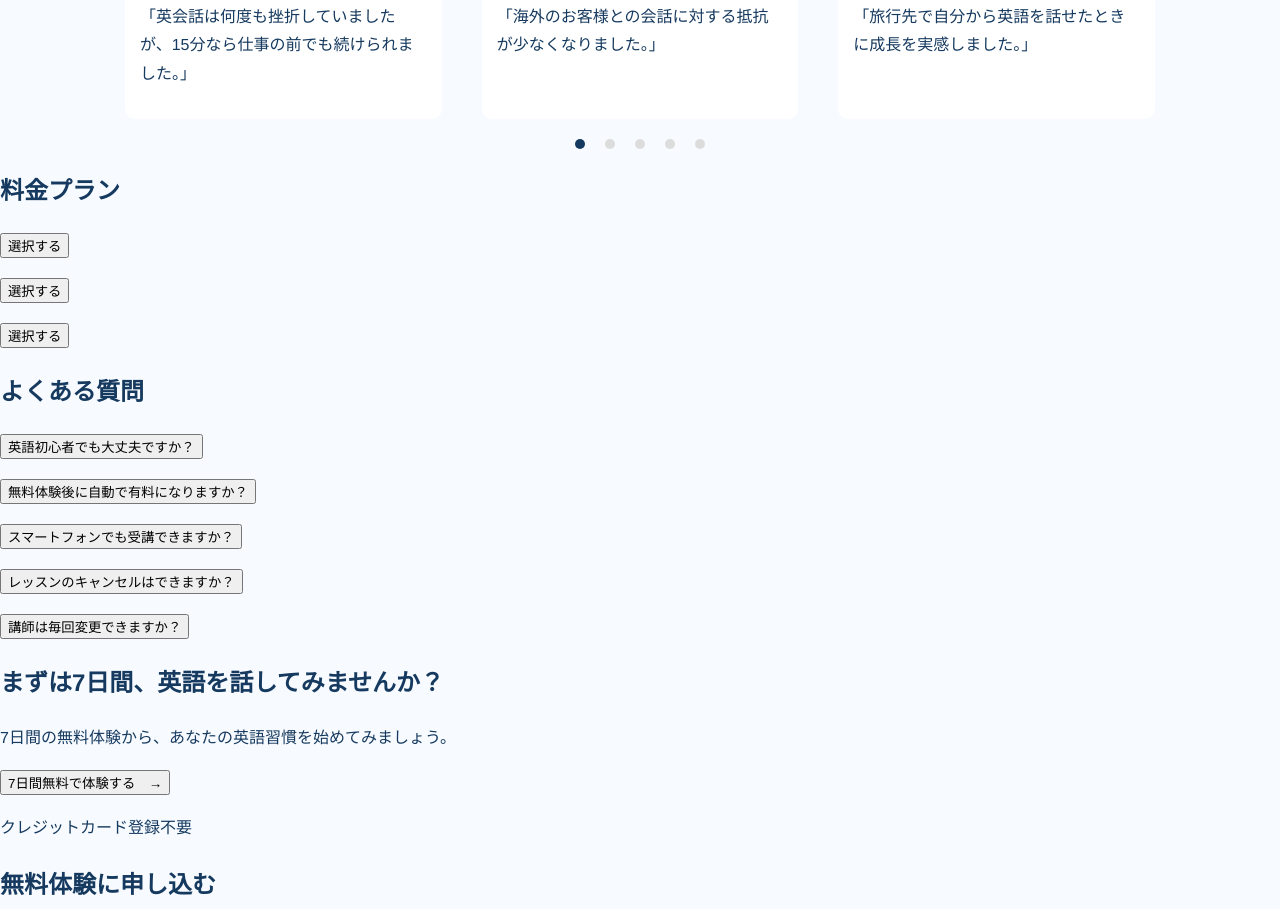
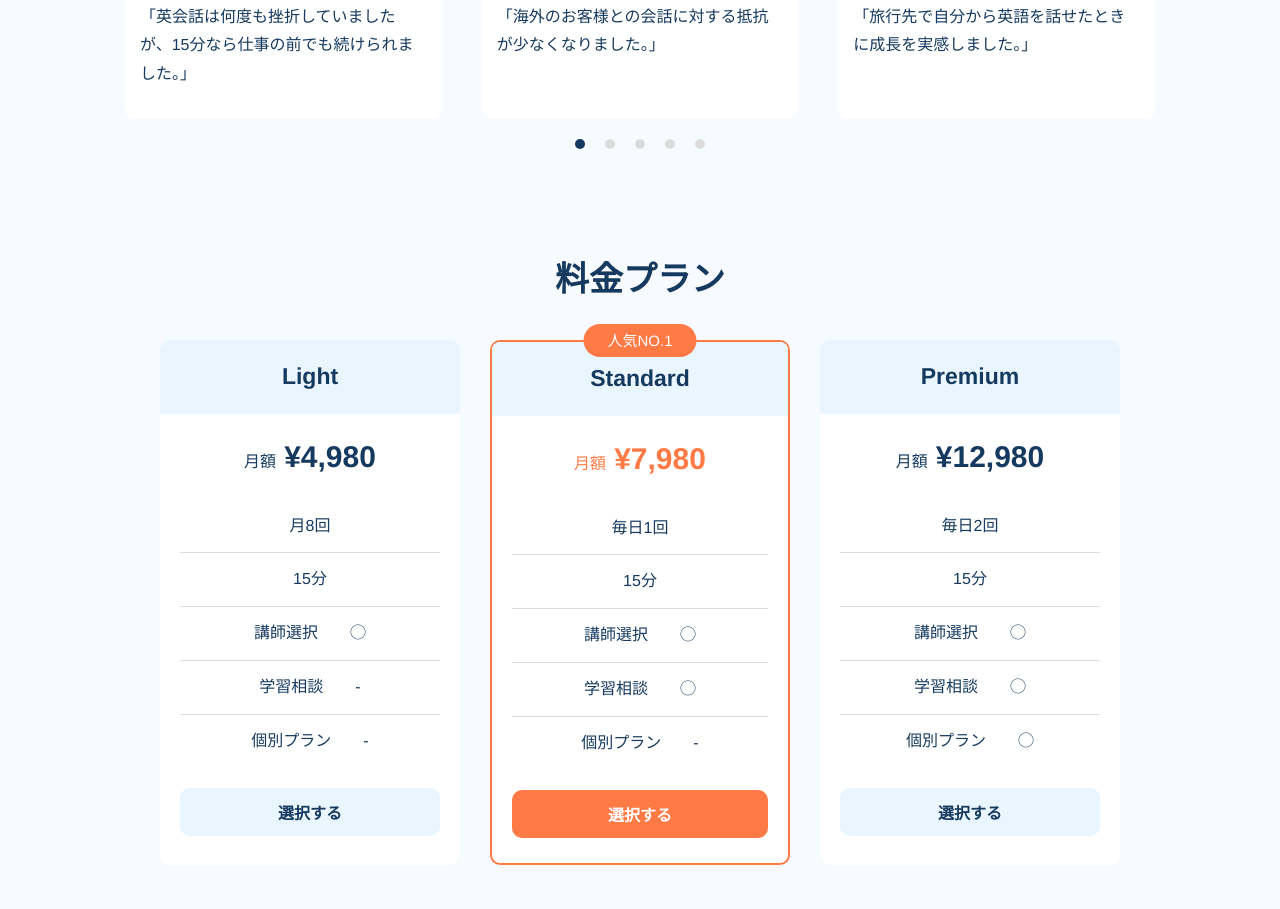
Before and after one commit to yu-rn-07/speakbloom, a plain HTML site: page index.html in a window 1280 px wide. Shown: the part 3821-4730 px from the top of the page. Drawn offline with Linux system fonts and the light colour scheme.

Commit message:
料金プラン部分のCSS・レスポンシブデザインを実装

```diff
--- a/css/style.css
+++ b/css/style.css
@@ -593,6 +593,107 @@ nav a {
   display: none;
 }
 
+/* 料金プラン */
+.pricing {
+  padding: 100px 0;
+}
+.pricing-inner {
+  width: calc(100% - 140px);
+  max-width: 1200px;
+  margin: 0 auto;
+}
+.pricing h2 {
+  text-align: center;
+  font-size: 34px;
+  margin: 0 0 30px;
+}
+.pricing-card {
+  display: grid;
+  grid-template-columns: repeat(3, 1fr);
+  gap: 30px;
+  max-width: 960px;
+  margin: 0 auto;
+}
+.pricing-card .card {
+  background-color: var(--color-white);
+  border-radius: 10px;
+  padding: 0;
+  overflow: hidden;
+}
+.popular-wrapper {
+  position: relative;
+  height: 100%;
+}
+.popular-wrapper .card {
+  height: 100%;
+}
+.popular-label {
+  position: absolute;
+  top: -16px;
+  left: 50%;
+  transform: translateX(-50%);
+  background-color: var(--color-accent);
+  color: var(--color-white);
+  border-radius: 9999px;
+  padding: 3px 24px;
+  font-size: 15px;
+  white-space: nowrap;
+  z-index: 1;
+}
+.pricing-card .popular {
+  border: 2px solid var(--color-accent);
+}
+.pricing-card .popular .plan-price {
+  color: var(--color-accent);
+}
+.plan-name {
+  background-color: var(--color-light-blue);
+  color: var(--color-main);
+  text-align: center;
+  margin: 0;
+  padding: 16px 0;
+  font-size: 23px;
+}
+.plan-price {
+  display: flex;
+  justify-content: center;
+  align-items: baseline;
+  gap: 8px;
+}
+.plan-price strong {
+  font-size: 30px;
+}
+.plan-details {
+  list-style: none;
+  padding: 0;
+  margin: 0 20px;
+}
+.plan-details li {
+  text-align: center;
+  padding: 12px 0;
+  border-bottom: 1px solid #dcdcdc;
+}
+.plan-details li:last-child {
+  border-bottom: none;
+}
+.plan-button {
+  display: block;
+  width: calc(100% - 40px);
+  margin: 20px auto 25px;
+  padding: 12px 0;
+  border: none;
+  border-radius: 10px;
+  background-color: var(--color-light-blue);
+  color: var(--color-main);
+  font-size: 16px;
+  font-weight: 700;
+  cursor: pointer;
+}
+.popular-wrapper .card .plan-button {
+  background-color: var(--color-accent);
+  color: var(--color-white);
+}
+
 @media (max-width: 768px) {
   /* ヘッダー */
   nav {
@@ -875,4 +976,22 @@ nav a {
     font-weight: 700;
     color: var(--color-main);
   }
+
+  /* 料金プラン */
+  .pricing {
+    padding: 40px 0;
+  }
+  .pricing-inner {
+    width: calc(100% - 40px);
+    max-width: none;
+    margin: 0 auto;
+  }
+  .pricing h2 {
+    font-size: 25px;
+  }
+  .pricing-card {
+    grid-template-columns: 1fr;
+    gap: 40px;
+    max-width: 400px;
+  }
 }
--- a/index.html
+++ b/index.html
@@ -434,19 +434,57 @@
       </section>
 
       <section class="pricing" id="pricing">
+        <div class="pricing-inner">
           <h2>料金プラン</h2>
           <div class="pricing-card">
             <div class="card">
-            <p></p>
-            <button>選択する</button>
+              <h3 class="plan-name">Light</h3>
+              <p class="plan-price">
+                <span>月額</span>
+                <strong>¥4,980</strong>
+              </p>
+              <ul class="plan-details">
+                <li>月8回</li>
+                <li>15分</li>
+                <li>講師選択　　◯</li>
+                <li>学習相談　　-</li>
+                <li>個別プラン　　-</li>
+              </ul>
+              <button type="button" class="plan-button">選択する</button>
+            </div>
+            <div class="popular-wrapper">
+              <span class="popular-label">人気NO.1</span>
+              <div class="card popular">
+                <h3 class="plan-name">Standard</h3>
+                <p class="plan-price">
+                  <span>月額</span>
+                  <strong>¥7,980</strong>
+                </p>
+                <ul class="plan-details">
+                  <li>毎日1回</li>
+                  <li>15分</li>
+                  <li>講師選択　　◯</li>
+                  <li>学習相談　　◯</li>
+                  <li>個別プラン　　-</li>
+                </ul>
+                <button type="button" class="plan-button">選択する</button>
+              </div>
             </div>
             <div class="card">
-            <p></p>
-            <button>選択する</button>
+              <h3 class="plan-name">Premium</h3>
+              <p class="plan-price">
+                <span>月額</span>
+                <strong>¥12,980</strong>
+              </p>
+              <ul class="plan-details">
+                <li>毎日2回</li>
+                <li>15分</li>
+                <li>講師選択　　◯</li>
+                <li>学習相談　　◯</li>
+                <li>個別プラン　　◯</li>
+              </ul>
+              <button type="button" class="plan-button">選択する</button>
             </div>
-          <div class="card">
-            <p></p>
-            <button>選択する</button>
           </div>
         </div>
       </section>
```
Also changed, not shown: 1 other file. Lines whose indentation alone changed are shown as unchanged.
